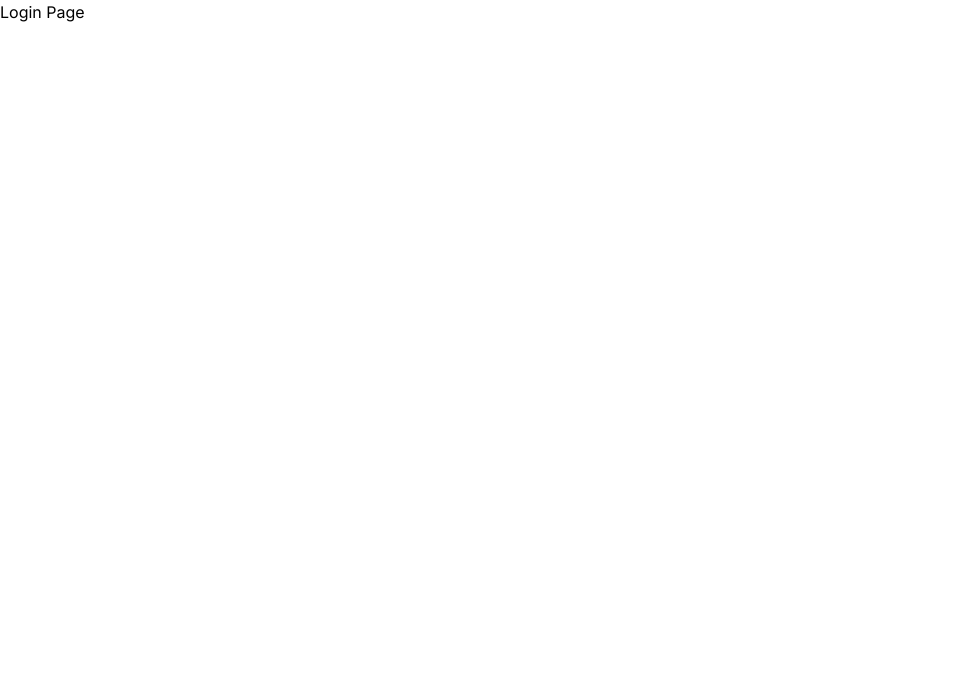
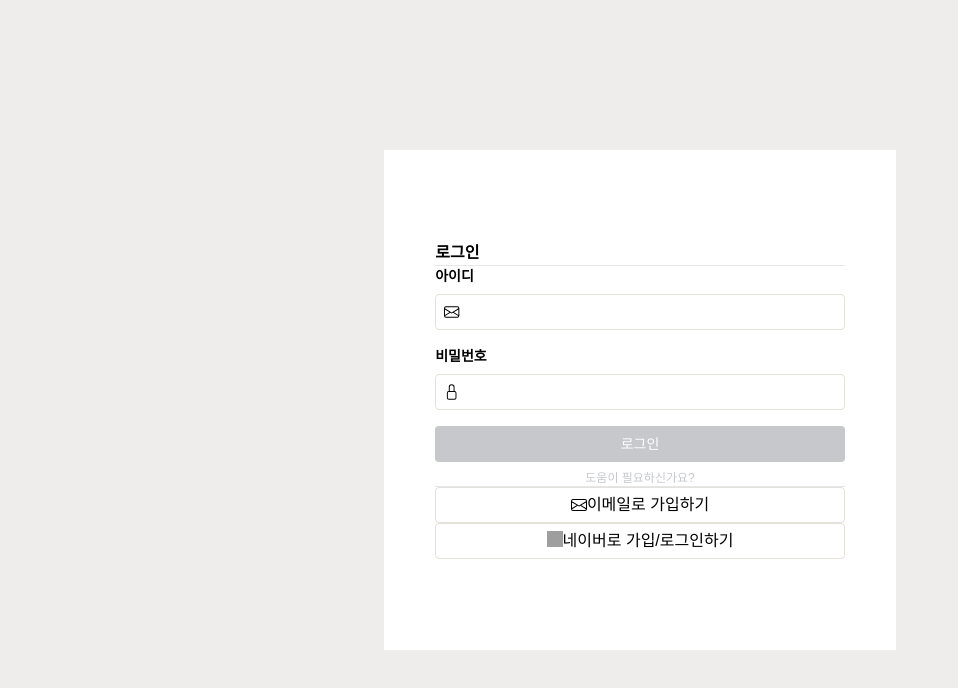
Before and after one commit to kimchoker/Momentia, a Next.js app: page /login in a window 1280 px wide. Shown: the top 688 px of the page, without its empty margins (0-958 px from the left). Built offline with nearby package versions, Linux system fonts and the light colour scheme; grey boxes are pictures that could not be loaded.

Commit message:
기본 설정 및 로그인 페이지 간이 구현

```diff
--- a/package.json
+++ b/package.json
@@ -21,6 +21,8 @@
     "postcss": "^8.4.41",
     "react": "^18.3.1",
     "react-dom": "^18.3.1",
-    "tailwindcss": "^3.4.8"
+    "react-icons": "^5.2.1",
+    "tailwindcss": "^3.4.8",
+    "zustand": "^4.5.4"
   }
 }
--- /dev/null
+++ b/src/app/components/utils.js
@@ -0,0 +1,13 @@
+export const validateEmail = (email, setInputEmail, setValidate) => {
+  const regex = /^[a-zA-Z0-9._%+-]+@[a-zA-Z0-9.-]+\.[a-zA-Z]{2,}$/;
+
+  setInputEmail(email);
+
+  if (email === '') {
+    setValidate(true);
+  } else if (regex.test(email)) {
+    setValidate(true);
+  } else {
+    setValidate(false);
+  }
+};
--- a/src/app/globals.css
+++ b/src/app/globals.css
@@ -25,3 +25,10 @@ body {
     text-wrap: balance;
   }
 }
+input:-webkit-autofill {
+  /* 자동완성된 입력 필드에 대해 스타일 적용 */
+  height: 30px;
+  -webkit-background-origin: transparent; /* 원하는 배경색으로 설정 */
+  -webkit-box-shadow: none;
+  overflow: hidden;
+}
--- a/src/app/login/page.tsx
+++ b/src/app/login/page.tsx
@@ -1,12 +1,243 @@
-// pages/login/page.tsx
-import React from 'react';
+"use client"
+import React, { useState, useEffect } from "react";
+import { BsEnvelope, BsLock } from "react-icons/bs";
+import { validateEmail } from "../components/utils";
+import { useRouter } from "next/router";
 
-const LoginPage: React.FC = () => {
+// children을 포함하도록 타입을 수정
+const Background: React.FC<{ onClick: () => void; children?: React.ReactNode }> = ({ onClick, children }) => (
+  <div className="flex justify-center items-center h-screen bg-[#EEEDEB] font-nanum-barun-gothic" onClick={onClick}>
+    {children}
+  </div>
+);
+
+const LoginBox: React.FC<{ onClick: () => void; children?: React.ReactNode }> = ({ onClick, children }) => (
+  <div className="flex justify-center items-center h-3/5 w-2/5 min-w-[300px] min-h-[500px] max-w-[600px] bg-white" onClick={onClick}>
+    {children}
+  </div>
+);
+
+const LoginCol: React.FC<{ onClick: () => void; children?: React.ReactNode }> = ({ onClick, children }) => (
+  <div className="w-4/5 flex flex-col" onClick={onClick}>
+    {children}
+  </div>
+);
+
+const LabelDiv: React.FC<{ children?: React.ReactNode }> = ({ children }) => (
+  <div className="mb-4 flex flex-col">
+    {children}
+  </div>
+);
+
+const Label: React.FC<{ htmlFor: string; children?: React.ReactNode }> = ({ htmlFor, children }) => (
+  <label htmlFor={htmlFor} className="mb-2 font-bold text-sm">
+    {children}
+  </label>
+);
+
+const Input: React.FC<React.InputHTMLAttributes<HTMLInputElement>> = (props) => (
+  <input
+    {...props}
+    className="w-full p-2 box-border border-none bg-transparent focus:outline-none"
+  />
+);
+
+const Relative: React.FC<{
+  hover?: boolean;
+  clicked?: boolean;
+  validate?: boolean;
+  onClick?: React.MouseEventHandler<HTMLDivElement>;
+  children?: React.ReactNode;
+  onMouseEnter?: React.MouseEventHandler<HTMLDivElement>;
+  onMouseLeave?: React.MouseEventHandler<HTMLDivElement>;
+}> = ({
+  hover = false,
+  clicked = false,
+  validate,
+  onClick,
+  onMouseEnter,
+  onMouseLeave,
+  children
+}) => (
+  <div
+    onClick={onClick}
+    className={`flex items-center border rounded p-2 h-9 transition-colors duration-500
+      ${clicked ? (validate ? 'border-black' : 'border-red-500') : 'border-[#E3E1D9]'}
+      ${hover || clicked ? 'bg-[#EEEDEB]' : 'bg-transparent'}
+    `}
+  >
+    {children}
+  </div>
+);
+
+
+
+const LoginButton: React.FC<{
+  disabled?: boolean;
+  onClick?: React.MouseEventHandler<HTMLButtonElement>;
+  children?: React.ReactNode;
+}> = ({ disabled, onClick, children }) => (
+  <button
+    onClick={onClick}
+    disabled={disabled}
+    className="flex justify-center items-center text-center rounded bg-black border-transparent h-9 transition-all duration-300 p-2 disabled:bg-[#C7C8CC] cursor-not-allowed"
+  >
+    <p className="text-white text-sm mb-0">{children}</p>
+  </button>
+);
+
+const SignUpButton: React.FC<{ onClick?: React.MouseEventHandler<HTMLButtonElement>; children?: React.ReactNode }> = ({ onClick, children }) => (
+  <button
+    onClick={onClick}
+    className="h-9 rounded p-2 border border-[#E3E1D9] bg-transparent flex flex-row justify-center items-center text-center"
+  >
+    {children}
+  </button>
+);
+
+const NaverLogo: React.FC<{ src: string }> = ({ src }) => (
+  <img src={src} className="w-4 h-4 mb-1" alt="Naver Logo" />
+);
+
+const RecoveryButton: React.FC<{ children?: React.ReactNode }> = ({ children }) => (
+  <div className="text-xs text-center text-[#C7C8CC] mt-2 cursor-pointer">
+    {children}
+  </div>
+);
+
+const Login: React.FC = () => {
+
+  const [IDHover, setIDHover] = useState(false);
+  const [IDClick, setIDClick] = useState(false);
+  const [PWHover, setPWHover] = useState(false);
+  const [PWClick, setPWClick] = useState(false);
+
+  const IDentered = () => setIDHover(true);
+  const IDleaved = () => setIDHover(false);
+  const PWentered = () => setPWHover(true);
+  const PWleaved = () => setPWHover(false);
+
+  const IDClicked = (e: React.MouseEvent) => {
+    e.stopPropagation();
+    setIDClick(true);
+    setPWClick(false);
+  };
+
+  const PWClicked = (e: React.MouseEvent) => {
+    e.stopPropagation();
+    setPWClick(true);
+    setIDClick(false);
+  };
+
+  const Clicked = () => {
+    setIDClick(false);
+    setPWClick(false);
+  };
+
+  const [inputEmail, setInputEmail] = useState<string>('');
+  const [inputPW, setInputPW] = useState<string>('');
+  const [validate, setValidate] = useState<boolean>(true);
+
+  const onChangeEmail = (event: React.ChangeEvent<HTMLInputElement>) => {
+    validateEmail(event.target.value, setInputEmail, setValidate);
+  };
+
+  const [buttonDisabled, setButtonDisabled] = useState<boolean>(true);
+  useEffect(() => {
+    if (inputEmail !== "" && validate && inputPW !== "") {
+      setButtonDisabled(false);
+    } else {
+      setButtonDisabled(true);
+    }
+  }, [inputEmail, validate, inputPW]);
+
+
+  const login = async () => {
+    // try {
+    //   const response = await axios.post('http://localhost:8080/login', {
+    //     username: inputEmail,
+    //     password: inputPW
+    //   });
+
+    //   if (response.status === 200) {
+
+    //   } else {
+    //     alert('로그인에 실패했습니다.');
+    //   }
+    // } catch (error) {
+    //   console.error('로그인 에러:', error);
+    //   alert('로그인에 실패했습니다.');
+    // }
+  };
+
   return (
-    <div>
-      <h1>Login Page</h1>
-    </div>
+    <Background onClick={Clicked}>
+      <LoginBox onClick={Clicked}>
+        <LoginCol onClick={Clicked}>
+          <h5 className="font-bold">로그인</h5>
+          <hr />
+          <LabelDiv>
+            <Label htmlFor="id">아이디</Label>
+            <Relative
+              hover={IDHover}
+              onMouseEnter={IDentered}
+              onMouseLeave={IDleaved}
+              clicked={IDClick}
+              onClick={IDClicked}
+              validate={validate}
+            >
+              <BsEnvelope />
+              <Input
+                name="username"
+                id="id"
+                type="email"
+                value={inputEmail}
+                onChange={onChangeEmail}
+              />
+            </Relative>
+          </LabelDiv>
+
+          <LabelDiv>
+            <Label htmlFor="pw">비밀번호</Label>
+            <Relative
+              hover={PWHover}
+              onMouseEnter={PWentered}
+              onMouseLeave={PWleaved}
+              clicked={PWClick}
+              onClick={PWClicked}
+              validate={true}
+            >
+              <BsLock />
+              <Input
+                name="password"
+                id="pw"
+                type="password"
+                value={inputPW}
+                onChange={(event) => setInputPW(event.target.value)}
+              />
+            </Relative>
+          </LabelDiv>
+
+          <LoginButton disabled={buttonDisabled} onClick={login}>
+            로그인
+          </LoginButton>
+          <RecoveryButton>
+            도움이 필요하신가요?
+          </RecoveryButton>
+          <hr />
+          <SignUpButton onClick={() => null}>
+            <BsEnvelope />
+            이메일로 가입하기
+          </SignUpButton>
+
+          <SignUpButton>
+            <NaverLogo src="/path/to/btnD.png" />
+            네이버로 가입/로그인하기
+          </SignUpButton>
+        </LoginCol>
+      </LoginBox>
+    </Background>
   );
 };
 
-export default LoginPage;
+export default Login;
--- a/tailwind.config.ts
+++ b/tailwind.config.ts
@@ -9,9 +9,10 @@ const config: Config = {
   theme: {
     extend: {
       backgroundImage: {
-        "gradient-radial": "radial-gradient(var(--tw-gradient-stops))",
-        "gradient-conic":
-          "conic-gradient(from 180deg at 50% 50%, var(--tw-gradient-stops))",
+
+      },
+      fontFamily: {
+        'nanum-barun-gothic': ['NanumBarunGothic', 'sans-serif'],
       },
     },
   },
```
Also changed, not shown: tsconfig.json (+8 -2 lines), 1 other file (tests, documents, lock files or other folders).
